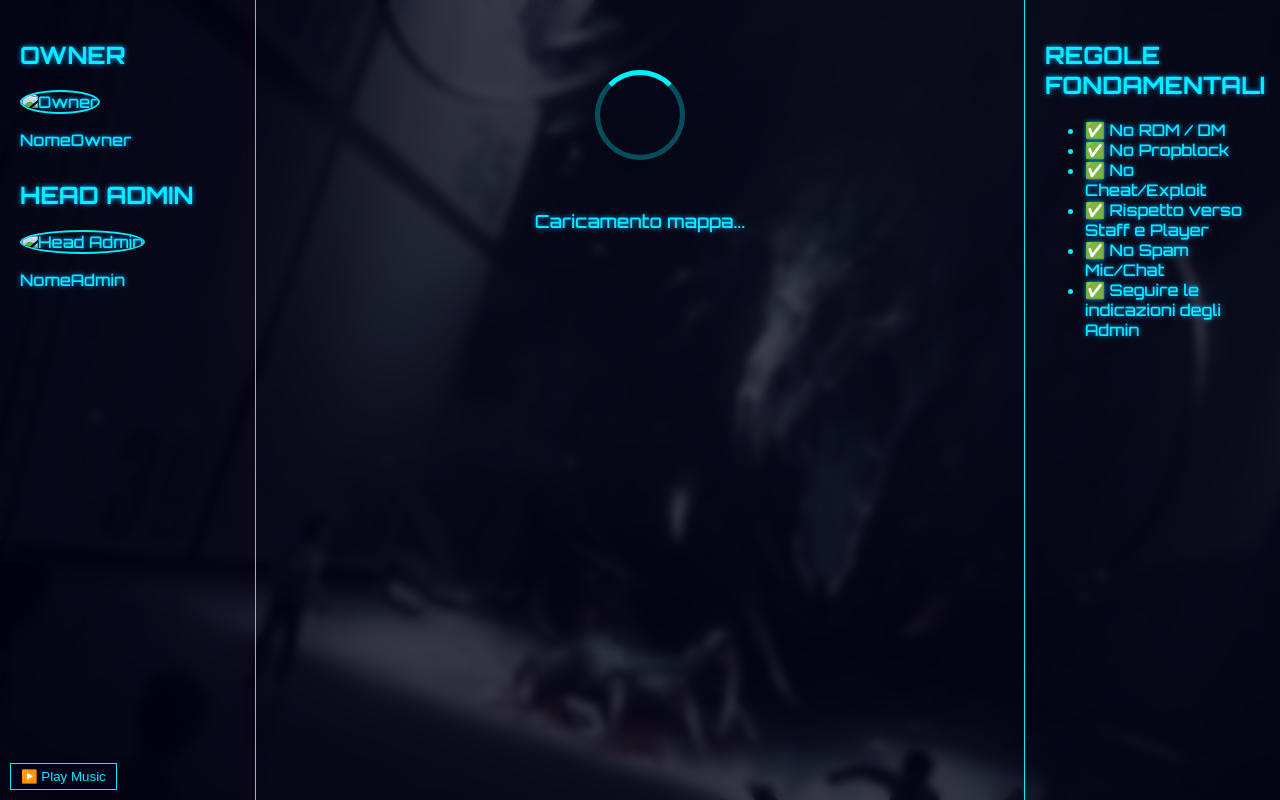
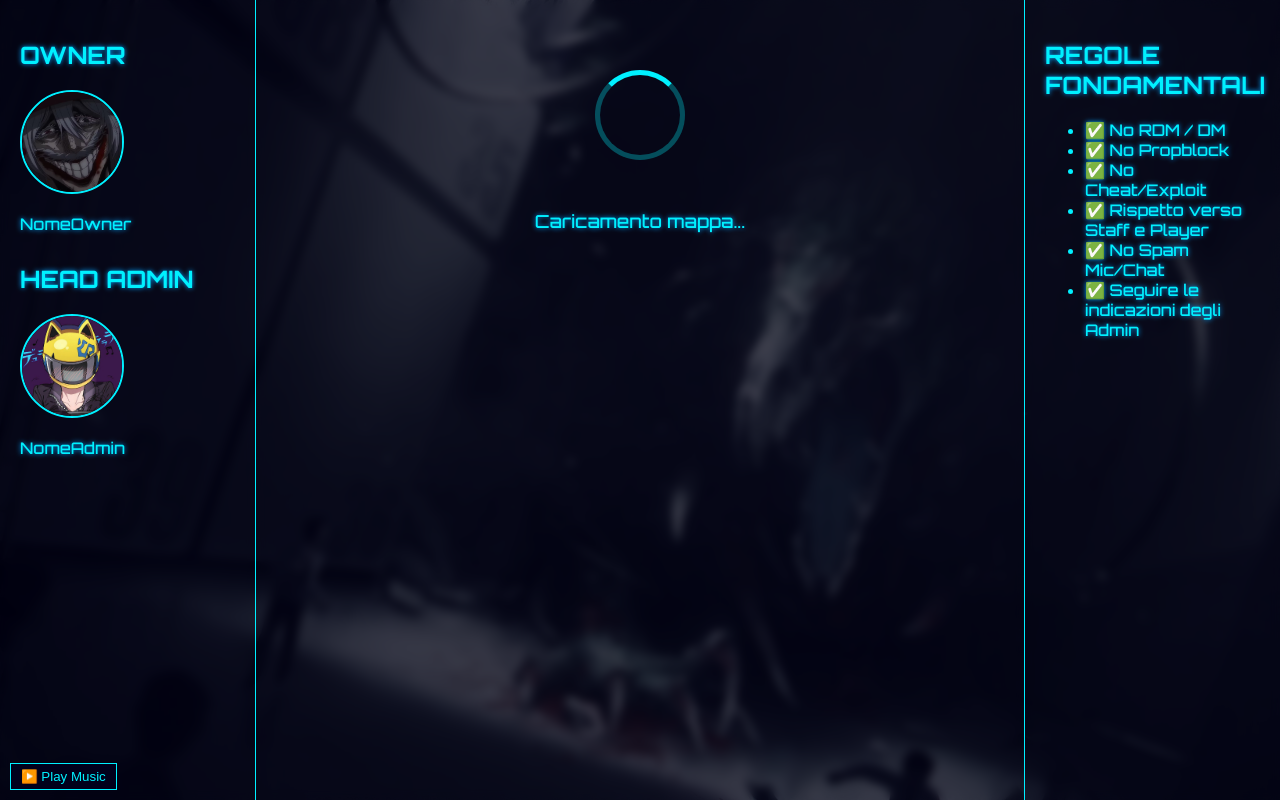
Before and after one commit to zDavy46/loadginscreengmodscprp, a plain HTML site: page index.html in a window 1280 px wide. Drawn offline with Linux system fonts and the light colour scheme; files whose address does not match are found by name.

Commit message:
Update index.html

```diff
--- a/index.html
+++ b/index.html
@@ -14,12 +14,12 @@
     <div class="column left">
         <div class="staff-box">
             <h2>OWNER</h2>
-            <img src="images/owner_avatar.png" alt="Owner">
+            <img src="owner_avatar.png" alt="Owner">
             <p>NomeOwner</p>
         </div>
         <div class="staff-box">
             <h2>HEAD ADMIN</h2>
-            <img src="images/admin_avatar.png" alt="Head Admin">
+            <img src="admin_avatar.jpg" alt="Head Admin">
             <p>NomeAdmin</p>
         </div>
     </div>
```
